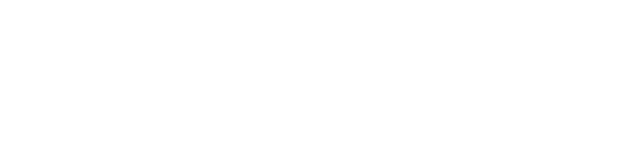
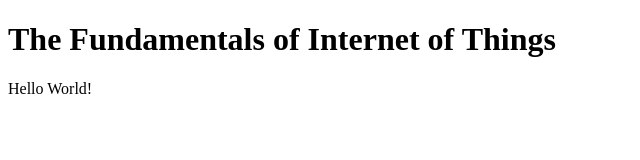
Before and after one commit to alexander-jaroch/TFunIoT, a plain HTML site: page index.html in a window 1280 px wide. Shown: the whole page, without its empty margins (0-640 px from the left). Drawn offline with Linux system fonts and the light colour scheme.

Commit message:
Update index.html

```diff
--- a/index.html
+++ b/index.html
@@ -3,5 +3,10 @@
     <head>
         <title>TFunIoT</title>
     </head>
-    <body></body>
+    <body>
+        <h1>
+            The Fundamentals of Internet of Things
+        </h1>
+        <p>Hello World!</p>
+    </body>
 </html>
```
